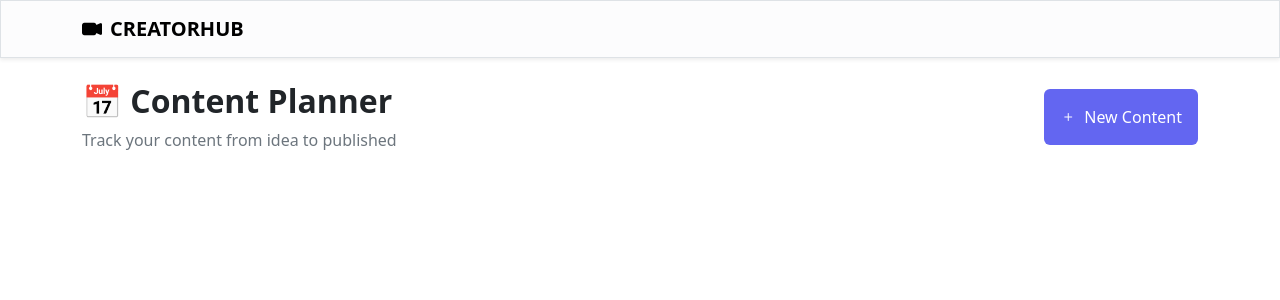
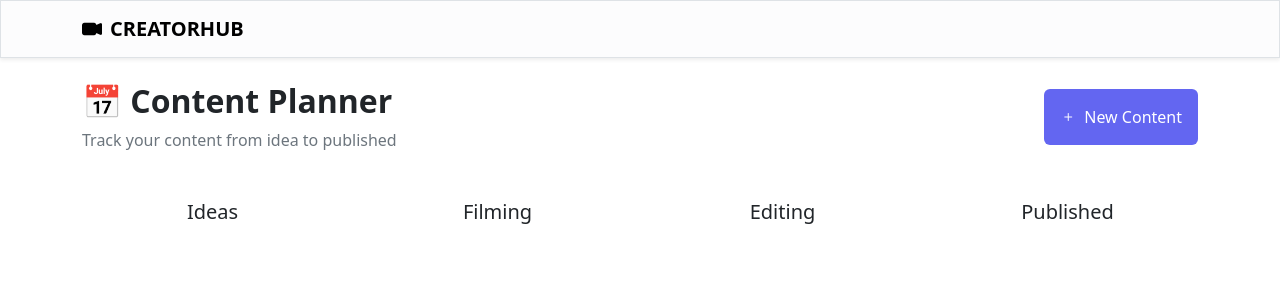
Before and after one commit to Sgissa/creators-hub, a Next.js app: page /ContentPlanner in a window 1280 px wide. Shown: the top 300 px of the page. Built offline with nearby package versions, Linux system fonts and the light colour scheme.

Commit message:
kanban started for content planner

```diff
--- a/app/ContentPlanner/page.jsx
+++ b/app/ContentPlanner/page.jsx
@@ -1,14 +1,26 @@
 "use client";
 
-import { useState } from "react";
+import { useEffect, useState } from "react";
 import ContentCard from "../../components/ContentCard";
 
 export default function ContentPlanner() {
   const [title, setTitle] = useState("");
-  const [status, setStatus] = useState("Idea");
-  const [platform, setPlatform] = useState("Youtube");
+  const [status, setStatus] = useState("idea");
+  const [platform, setPlatform] = useState("youtube");
+  // The Array of the content entries
+  const [contentItems, setContentItems] = useState([]);
+  // filtering the content entries
+  const ideas = contentItems.filter((item) => item.status === "idea");
+  const films = contentItems.filter((item) => item.status === "filming");
+  const edits = contentItems.filter((item) => item.status === "editing");
+  const published = contentItems.filter((item) => item.status === "published");
 
-  const [contentItems, setContentItems] = useState([]);
+  useEffect(() => {
+    const saved = localStorage.getItem("content");
+    if (saved) {
+      setContentItems(JSON.parse(saved));
+    }
+  }, []);
 
   function handleCreate(e) {
     e.preventDefault();
@@ -23,13 +35,19 @@ export default function ContentPlanner() {
 
     setContentItems(updated);
 
+    localStorage.setItem("content", JSON.stringify(updated));
+
     console.log(contentItems);
 
     setTitle("");
     setStatus("idea");
     setPlatform("youtube");
   }
+
+  console.log(contentItems);
+
   return (
+    <>
       <div className="container d-flex align-items-center justify-content-between py-4">
         {/* MODAL */}
         <div
@@ -145,5 +163,63 @@ export default function ContentPlanner() {
           New Content
         </button>
       </div>
+
+      {/* ✅ GRID of cards */}
+      <div className="container mt-4">
+        <div className="row g-4">
+          {/* IDEAS COLUMN */}
+          <div className="col-md-3">
+            <h5 className="text-center">Ideas</h5>
+            {ideas.map((item, index) => (
+              <ContentCard
+                key={index}
+                title={item.title}
+                platform={item.platform}
+                status={item.status}
+              />
+            ))}
+          </div>
+
+          {/* FILMING COLUMN */}
+          <div className="col-md-3">
+            <h5 className="text-center">Filming</h5>
+            {films.map((item, index) => (
+              <ContentCard
+                key={index}
+                title={item.title}
+                platform={item.platform}
+                status={item.status}
+              />
+            ))}
+          </div>
+
+          {/* EDITING COLUMN */}
+          <div className="col-md-3">
+            <h5 className="text-center">Editing</h5>
+            {edits.map((item, index) => (
+              <ContentCard
+                key={index}
+                title={item.title}
+                platform={item.platform}
+                status={item.status}
+              />
+            ))}
+          </div>
+
+          {/* PUBLISHED COLUMN */}
+          <div className="col-md-3">
+            <h5 className="text-center">Published</h5>
+            {published.map((item, index) => (
+              <ContentCard
+                key={index}
+                title={item.title}
+                platform={item.platform}
+                status={item.status}
+              />
+            ))}
+          </div>
+        </div>
+      </div>
+    </>
   );
 }
--- a/components/ContentCard.jsx
+++ b/components/ContentCard.jsx
@@ -1,13 +1,10 @@
 export default function ContentCard({ title, platform }) {
-  let data = localStorage.getItem("content");
-  const response = JSON.parse(data);
-
   return (
     <>
       <div className="card h-100 shadow-sm border-0 app-banner">
         <div className="card-body">
           <h5 className="card-title fw-semibold">{title}</h5>
-          <p className="card-text text-secondary small mb-0">{platform}</p>
+          <p className="card-text text-secondary small mb-0 ">{platform}</p>
         </div>
       </div>
     </>
```
Lines whose indentation alone changed are shown as unchanged.
